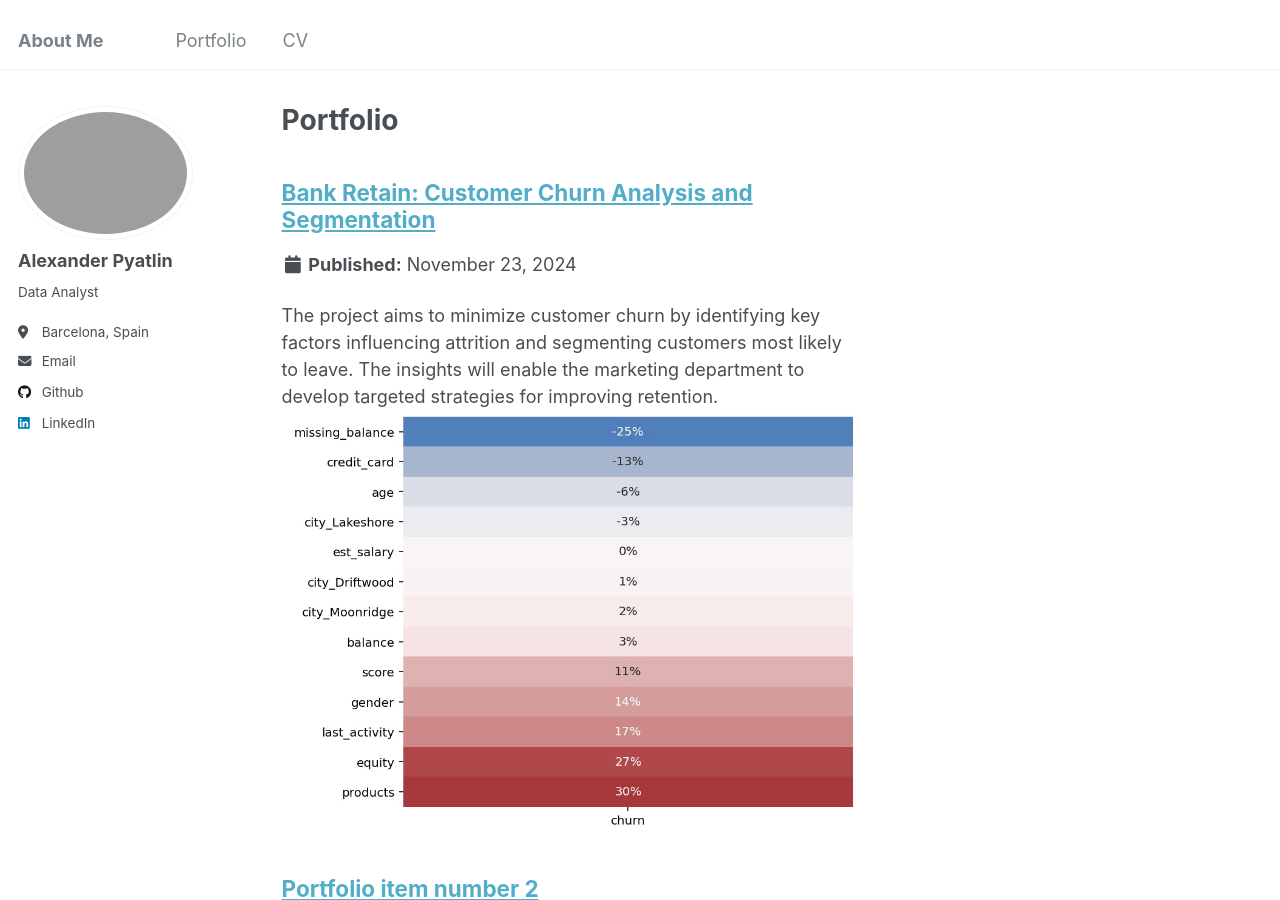
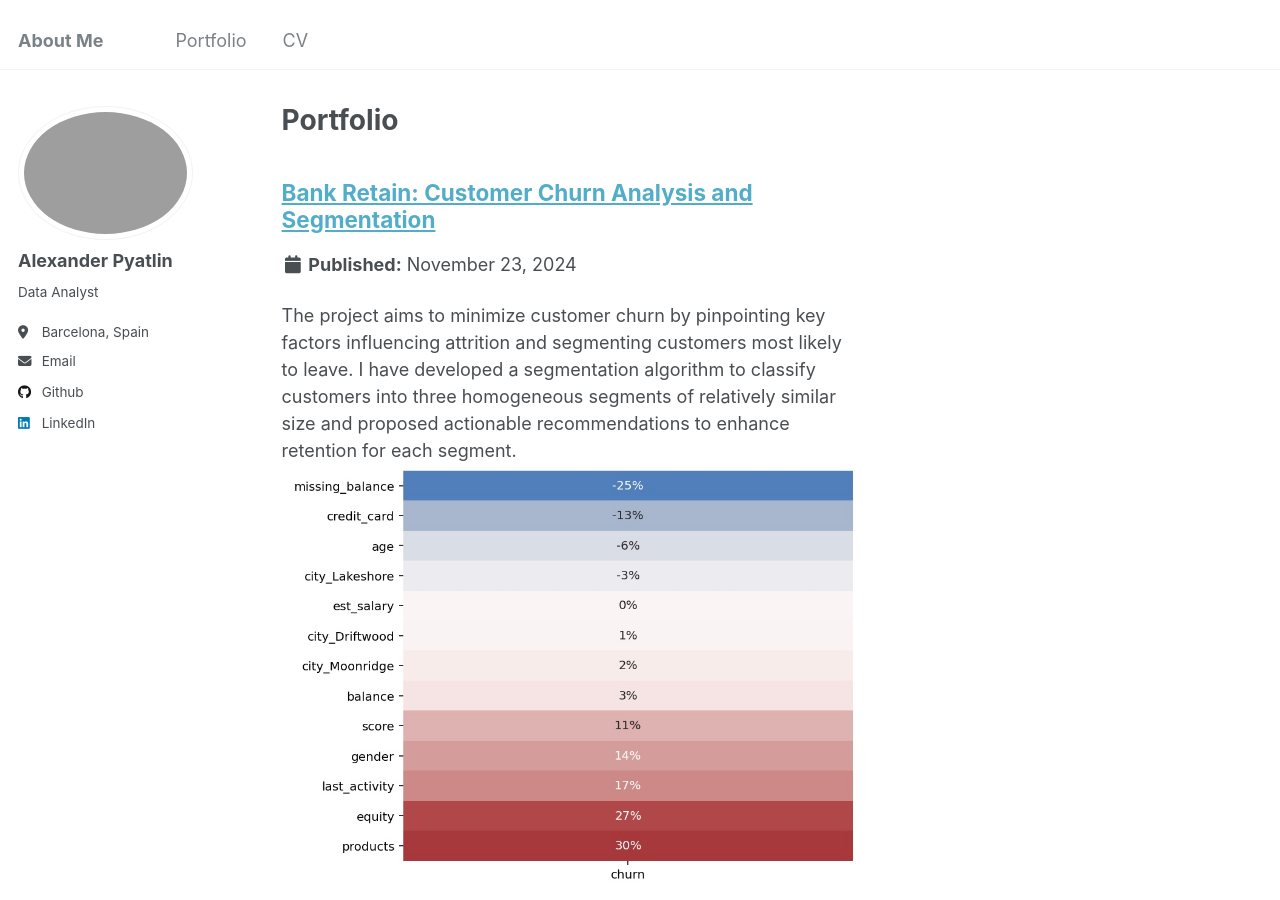
Before and after one commit to AlexPyatlin/alexpyatlin.github.io, a Jekyll site: the page built from _pages/portfolio.html, in a window 1280 px wide and 900 px high. Built offline with Jekyll 4.4.1, drawn with Linux system fonts in a browser that asks for light colours.

Commit message:
Update portfolio-1.md

```diff
--- a/_portfolio/portfolio-1.md
+++ b/_portfolio/portfolio-1.md
@@ -1,6 +1,6 @@
 ---
 title: "Bank Retain: Customer Churn Analysis and Segmentation"
-excerpt: "The project aims to minimize customer churn by identifying key factors influencing attrition and segmenting customers most likely to leave. The insights will enable the marketing department to develop targeted strategies for improving retention.<br/><img src='/images/churn.jpg'>"
+excerpt: "The project aims to minimize customer churn by pinpointing key factors influencing attrition and segmenting customers most likely to leave. I have developed a segmentation algorithm to classify customers into three homogeneous segments of relatively similar size and proposed actionable recommendations to enhance retention for each segment.<br/><img src='/images/churn.jpg'>"
 collection: portfolio
 ---
 
```
